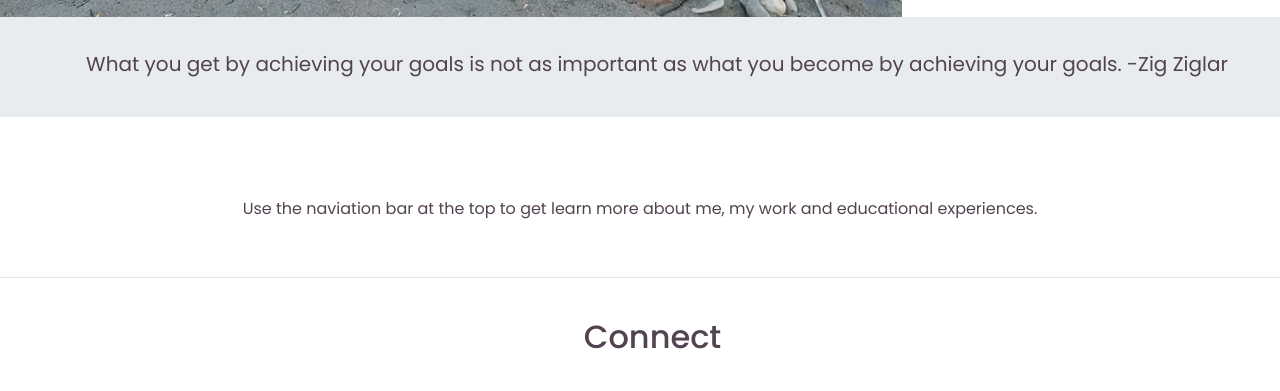
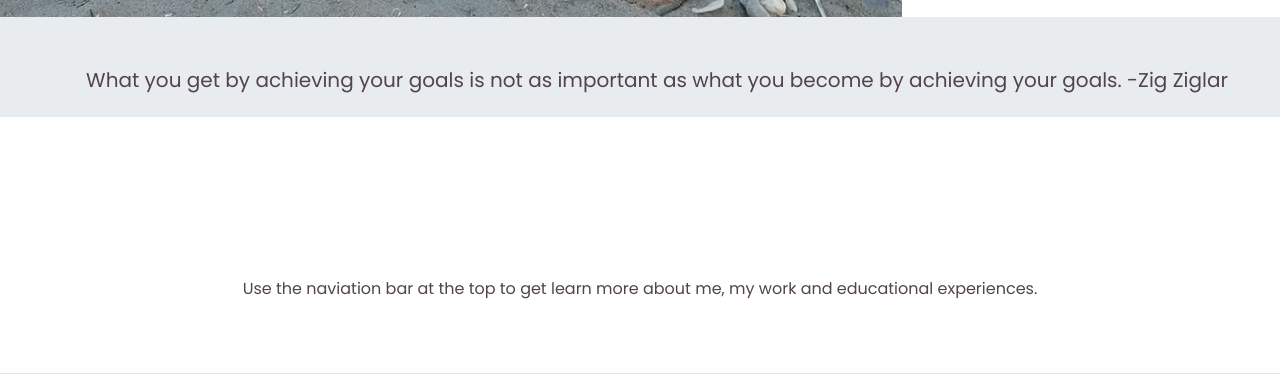
Before and after one commit to Cassandra-Fuentes/Cassandra-Fuentes.github.io, a plain HTML site: page index.html in a window 1280 px wide. Shown: the part 788-1179 px from the top of the page. Drawn offline with nearby package versions, Linux system fonts and the light colour scheme.

Commit message:
Update Final.css

```diff
--- a/Final.css
+++ b/Final.css
@@ -55,7 +55,7 @@ html, body{
 
 }
 #navigation_instructions{
-    padding-top: 2rem;
+    padding-top: 6rem;
     text-align: center;
 }
 #card {
@@ -191,7 +191,7 @@ figure {
 }
 /*--- Bootstrap Padding Fix --*/
 [class*="col-"] {
-    padding: 1rem;
+    padding: 2rem;
 }
 
 
```
